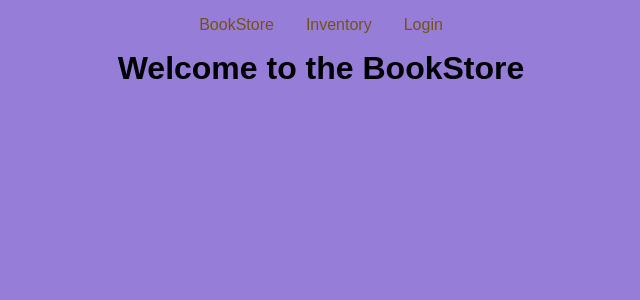
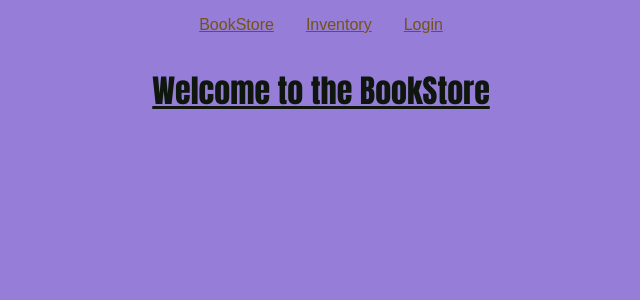
Before and after one commit to TammyH-crypto/Capstone, a React (Vite) app: page / in a window 1280 px wide. Shown: the top 300 px of the page, without its empty margins (319-959 px from the left). Built offline with nearby package versions, Linux system fonts and the light colour scheme; no server answers.

Commit message:
adding styles

```diff
--- a/src/App.jsx
+++ b/src/App.jsx
@@ -2,6 +2,7 @@ import React from "react";
 import { Routes, Route } from "react-router-dom";
 import Inventory from "./Inventory";
 import NavBar from "./components/NavBar";
+import "./App.scss";
 
 function App() {
   return (
--- a/src/App.scss
+++ b/src/App.scss
@@ -4,15 +4,18 @@
     margin: 0;
     padding: 0;
 }
+
+
+
 .navbar {
     & a:visited {
-        color: #ffa500;
+        color: #010103;
+        font-size: larger;
     }
-
     a{
         margin: 0 1rem;
         color: #745316;
-        text-decoration: none;
+        text-decoration: underline;
     }
     padding: 1rem;
     text-align: center;
@@ -25,3 +28,39 @@ body {
     padding: 0;
     text-align: center;
 }
+
+ h1 {
+text-decoration: underline;
+    color: #0e160d;
+    font-size: 2rem;
+    margin: 1rem 0;
+    font-family:Impact, Haettenschweiler, 'Arial Narrow Bold', sans-serif     ;
+
+ }
+
+ h2 {
+    color: #170994;
+    font-size: 1.5rem;
+    margin: 1rem 0;
+    font-family: Impact, Haettenschweiler, 'Arial Narrow Bold', sans-serif;
+ }
+
+ button {
+    background-color: #98d40c;
+    box-shadow: inset;
+    border: double;
+    border-color: #a2a1a7;
+
+ }
+
+button:hover {
+    background-color: #bb16a5;
+    color: #03020e;
+    cursor: pointer;
+}
+label {
+    color: #03020e;
+    font-size: 1.2rem;
+    margin-right: 1.5rem;
+    font-family: Impact, Haettenschweiler, 'Arial Narrow Bold', sans-serif;
+ }
--- a/src/main.jsx
+++ b/src/main.jsx
@@ -2,6 +2,7 @@ import React from "react";
 import { createRoot } from "react-dom/client";
 import App from "./App";
 import { BrowserRouter as BrowserRouter } from "react-router-dom";
+
 
 createRoot(document.getElementById("root")).render(
   <React.StrictMode>
```
